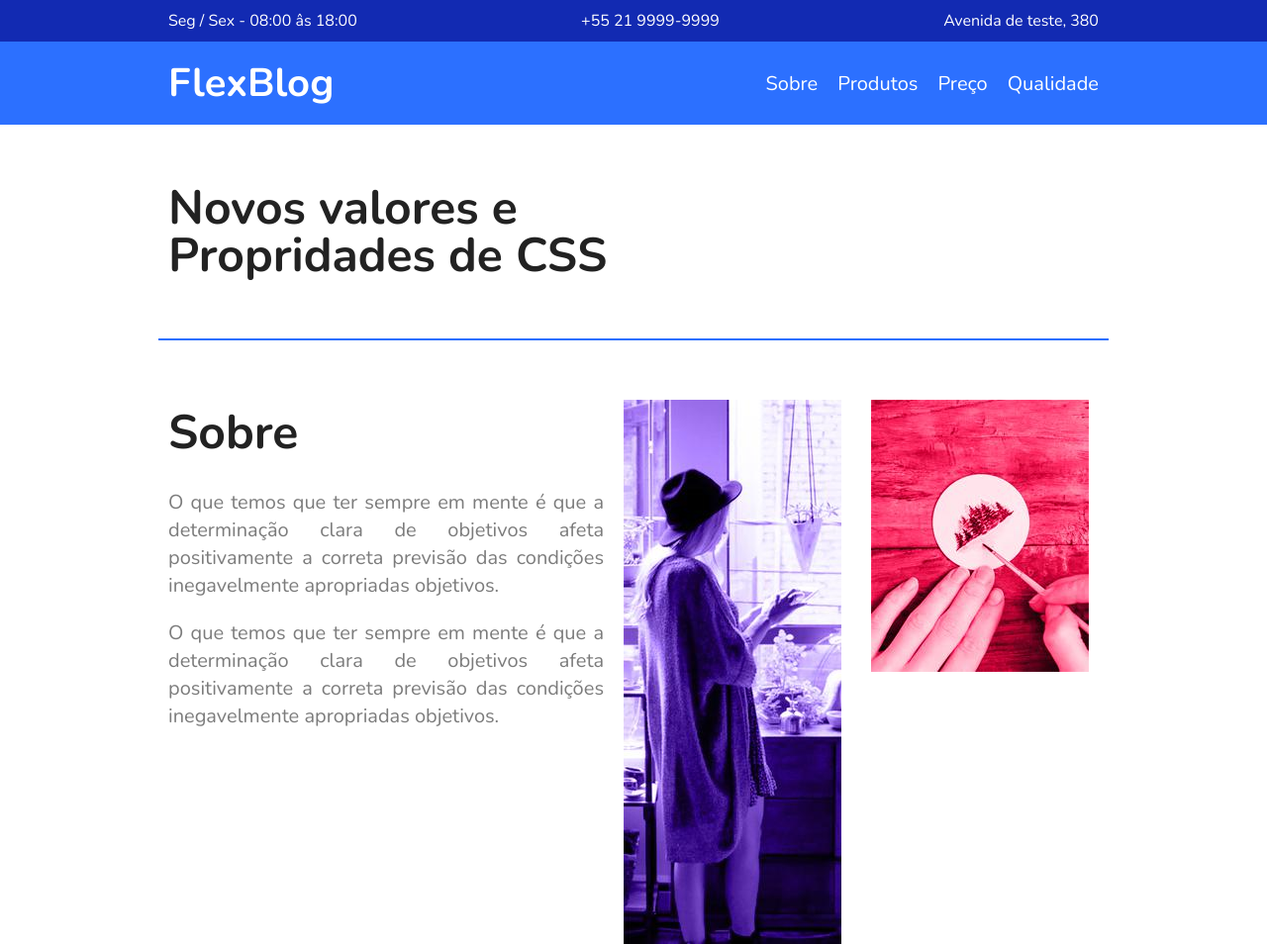
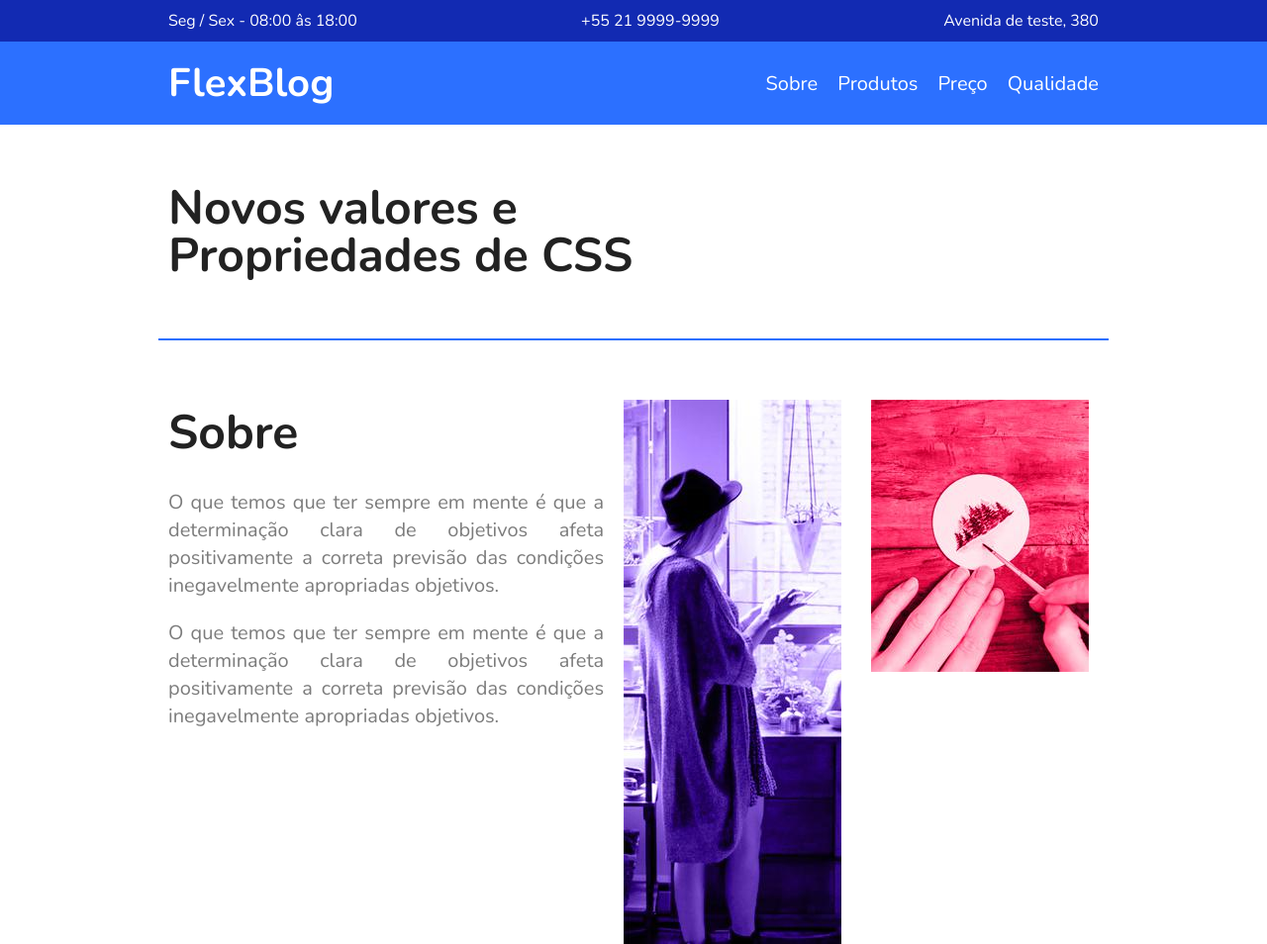
Before and after one commit to brunofray/FlexBlog, a plain HTML site: page index.html in a window 1280 px wide. Shown: the top 954 px of the page at 99% size. Drawn offline with nearby package versions, Linux system fonts and the light colour scheme.

Commit message:
Update text

```diff
--- a/index.html
+++ b/index.html
@@ -32,7 +32,7 @@
         </div>
     </header>
 
-    <h1 class="introducao">Novos valores e<br>Propridades de CSS</h1>
+    <h1 class="introducao">Novos valores e<br>Propriedades de CSS</h1>
 
     <section class="sobre" id="sobre">
         <div class="sobre-info">
```
